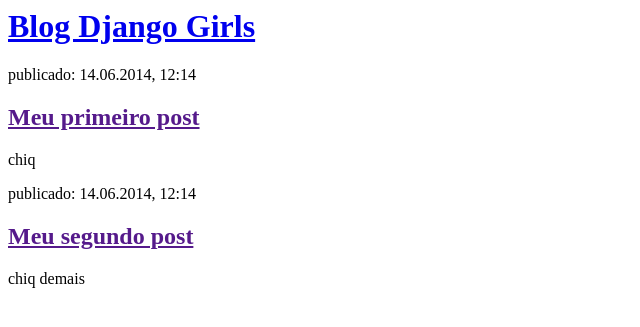
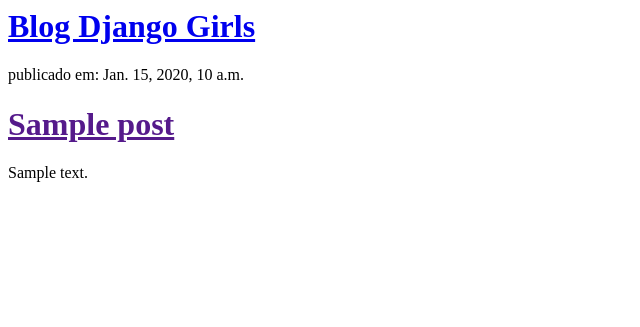
Before and after one commit to renatosbz/my-first-blog, a Django app: template blog/templates/blog/post_list.html in a window 1280 px wide. Shown: the top 327 px of the page, without its empty margins (0-640 px from the left). Run offline with Django 3.2, Linux system fonts and the light colour scheme; the template is opened without the code that fills it: values that come from a table or form of the project are taken from there, others are empty; tables that the repository leaves empty hold one stand-in row (values such as "Sample post").

Commit message:
Modified templates to display posts from database

```diff
--- a/blog/templates/blog/post_list.html
+++ b/blog/templates/blog/post_list.html
@@ -6,17 +6,12 @@
         <div>
             <h1><a href="/">Blog Django Girls</a></h1>
         </div>
-
+        {% for post in posts %}
         <div>
-            <p>publicado: 14.06.2014, 12:14</p>
-            <h2><a href="">Meu primeiro post</a></h2>
-            <p>chiq</p>
+                <p>publicado em: {{ post.published_date }}</p>
+        <h1><a href="">{{ post.title }}</a></h1>
+        <p>{{ post.text|linebreaksbr }}</p>
         </div>
-
-        <div>
-            <p>publicado: 14.06.2014, 12:14</p>
-            <h2><a href="">Meu segundo post</a></h2>
-            <p>chiq demais</p>
-        </div>
+    {% endfor %}
     </body>
 </html>
--- a/blog/views.py
+++ b/blog/views.py
@@ -1,5 +1,8 @@
 from django.shortcuts import render
+from django.utils import timezone
+from .models import Post
 
 # Create your views here.
 def post_list(request):
-    return render(request, 'blog/post_list.html', {})
+    posts = Post.objects.filter(published_date__lte=timezone.now()).order_by('published_date')
+    return render(request, 'blog/post_list.html', {'posts': posts})
```
